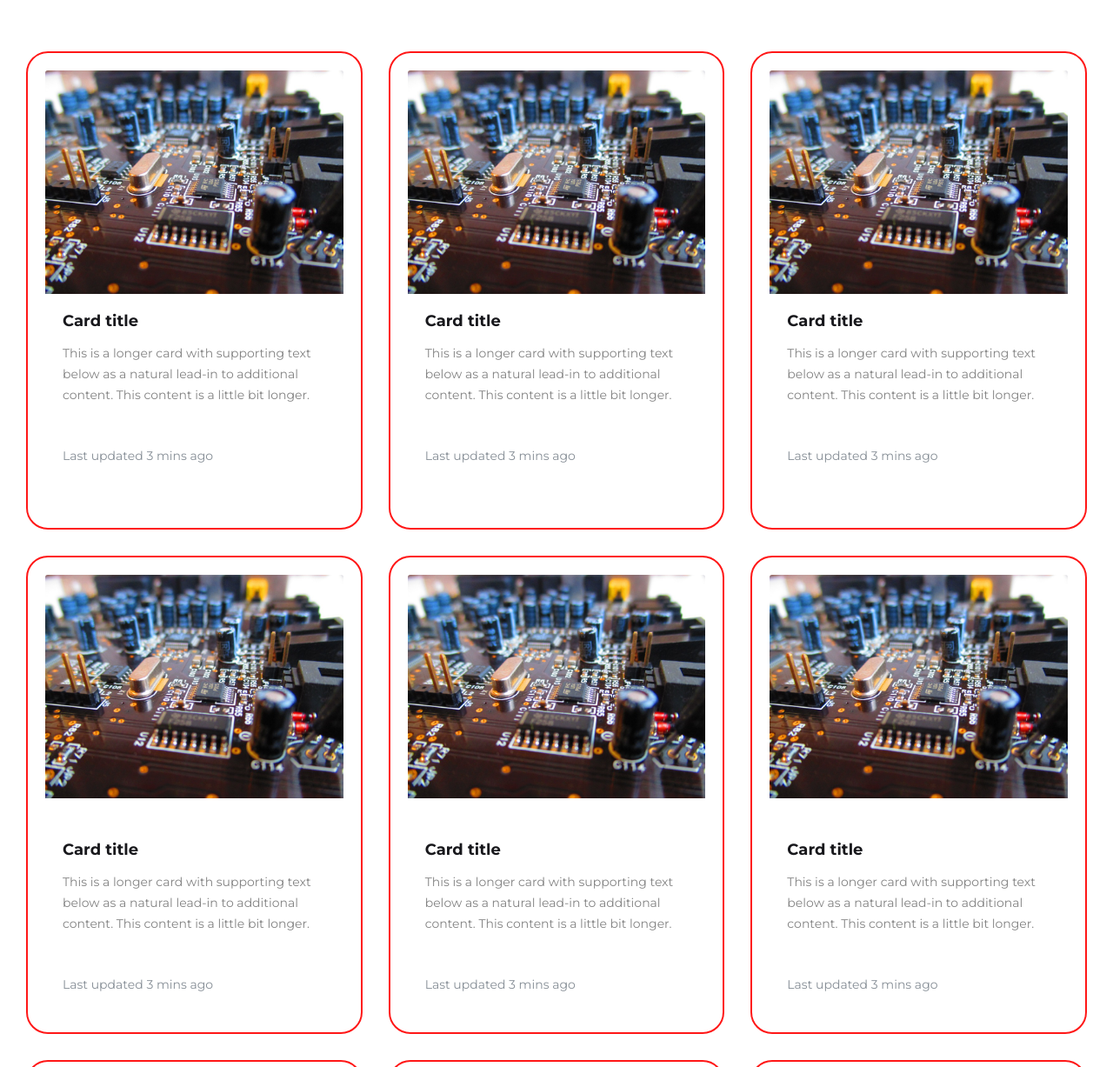
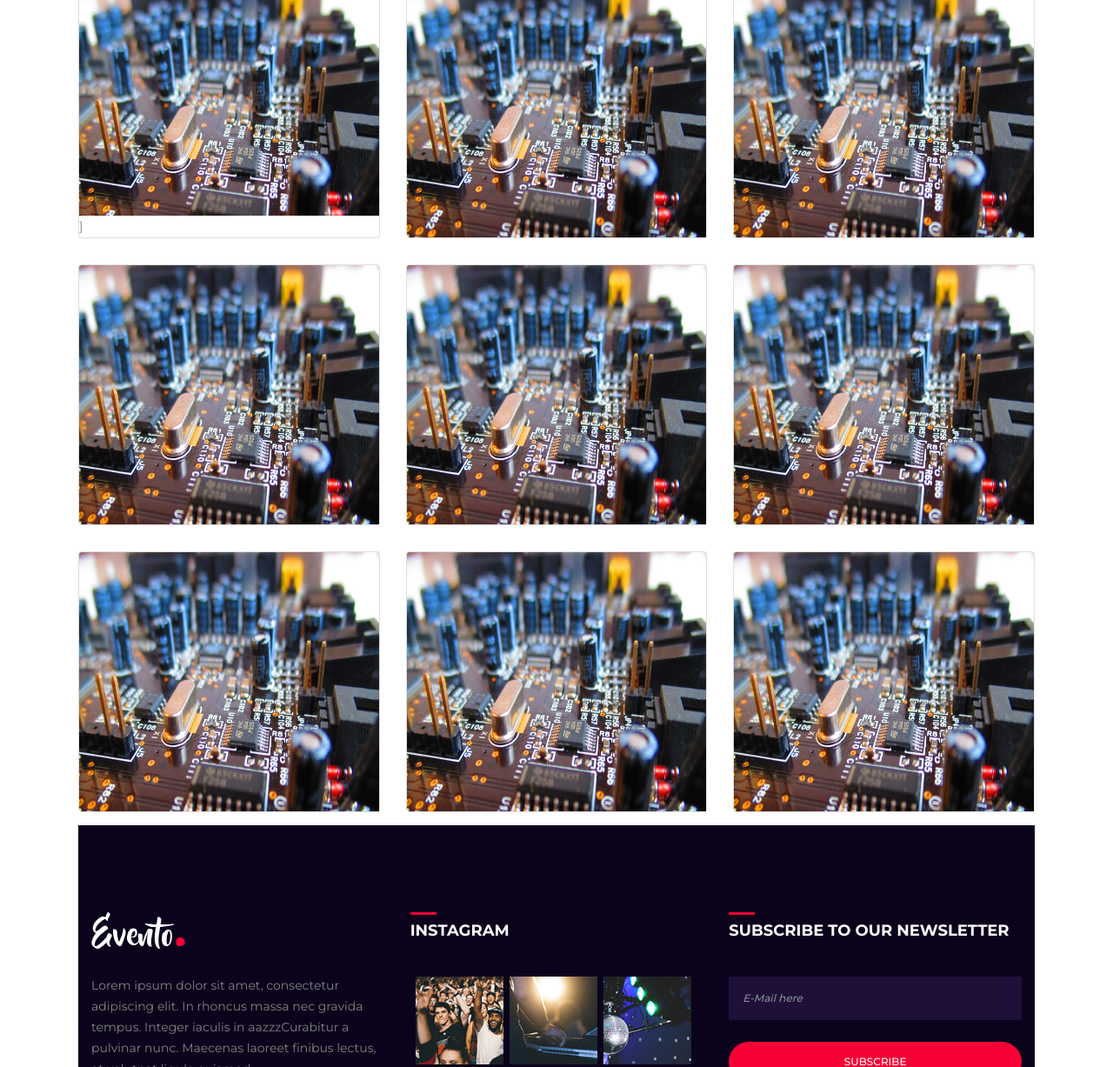
Before and after one commit to vishalmd2000/TechEventUI, a website: page events.html in a window 1280 px wide. Shown: the part 498-1725 px from the top of the page at 87% size. Drawn offline with Linux system fonts and the light colour scheme; files whose address does not match are found by name.

Commit message:
webpage-2
webpage-2

```diff
--- a/assets/css/event.css
+++ b/assets/css/event.css
@@ -1,11 +1,3 @@
-
-#carouselExampleInterval{
-  margin-left: 10px;
-  margin-right: 10px;
-  height: 1800px;
-  width: 1200px;
-}
-
 #logo{
   height: 90px;
   width: 120px;
@@ -17,98 +9,40 @@
   height: 70px;
 }
 
-.row{
-  margin-left: 75px;
-  margin-top: 50px;
-  margin-bottom: 50px;
-}
+#card4{
 
-#card1{
-  padding-left: 20px;
-  padding-right: 10px;
-  padding-top: 20px;
-  padding-bottom: 10px;
-  margin-bottom: 15px;
-  margin-top: 30px;
-  border-radius: 25px;
-  border: 2px solid rgb(255, 23, 23);
-  padding: 20px;
-  width: 200px;
-  height: 550px;
-}
-
-#card2{
-  padding-left: 10px;
-  padding-right: 10px;
-  padding-top: 20px;
-  padding-bottom: 10px;
-  margin-bottom: 15px;
-  margin-top: 30px;
-  border-radius: 25px;
-  border: 2px solid rgb(255, 23, 23);
-  padding: 20px;
-  width: 200px;
-  height: 550px;
-}
-#card3{
-  padding-left: 10px;
-  padding-right: 20px;
-  padding-top: 20px;
-  padding-bottom: 10px;
-  margin-bottom: 15px;
-  margin-top: 30px;
-  border-radius: 25px;
-  border: 2px solid rgb(255, 23, 23);
-  padding: 20px;
-  width: 200px;
-  height: 550px;
-}
-
-#card4{
-  padding-left: 20px;
-  padding-right: 10px;
-  padding-top: 10px;
-  padding-bottom: 10px;
   margin-bottom: 15px;
   margin-top: 15px;
-  border-radius: 25px;
-  border: 2px solid rgb(255, 23, 23);
-  padding: 20px;
   width: 200px;
-  height: 550px;
+  height: 300px;
+
 }
 #card5{
-  padding-left: 10px;
-  padding-right: 10px;
-  padding-top: 10px;
-  padding-bottom: 10px;
+
   margin-bottom: 15px;
   margin-top: 15px;
-  border-radius: 25px;
-  border: 2px solid rgb(255, 23, 23);
-  padding: 20px;
   width: 200px;
-  height: 550px;
+  height: 300px;
+
 }
 
 #card6{
-  padding-left: 10px;
-  padding-right: 20px;
-  padding-top: 10px;
-  padding-bottom: 10px;
+
   margin-bottom: 15px;
   margin-top: 15px;
-  border-radius: 25px;
-  border: 2px solid rgb(255, 23, 23);
-  padding: 20px;
   width: 200px;
-  height: 550px;
+  height: 300px;
 }
 
+.card-img-top{
+
+  height: 400px;
+  width: 450px;
+}
 
 #DECK{
-  margin-left: 30px;
-  margin-right: 30px;
+  margin-left: 90px;
+  margin-right: 90px;
   margin-bottom: 30px;
   margin-top: 30px;
 }
@@ -197,3 +131,10 @@
   -webkit-transform: translate3d(0,0,0);
   transform: translate3d(0,0,0);
 }
+
+
+
+/* bacground Color*/
+#grad {
+  background-image: linear-gradient(rgb(255, 255, 255), rgb(255, 255, 255));
+}
--- a/assets/css/main.css
+++ b/assets/css/main.css
@@ -2651,6 +2651,7 @@ Cover
   margin-top: 15px;
 }
 
+
 /*  ----------------------------------------------------
 8 tabs
 -------------------------------------------------------- */
--- a/events.html
+++ b/events.html
@@ -27,7 +27,7 @@
     <link href="assets/css/main.css" rel="stylesheet">
     <link href="assets/css/event.css" rel="stylesheet">
 </head>
-<body>
+<body id="grad">
 <div class="loader">
     <div class="loader-outter"></div>
     <div class="loader-inner"></div>
@@ -96,91 +96,86 @@
 
 
 <!--events section -->
- <div id="DECK">
-<div class="card-deck">
-        <div class="card" id="card1">
-          <img src="assets/img/circuit-board-973311_960_720.jpg" class="card-img-top" alt="...">
-          <div class="card-body">
-            <h5 class="card-title">Card title</h5>
-            <p class="card-text">This is a longer card with supporting text below as a natural lead-in to additional content. This content is a little bit longer.</p>
-            <p class="card-text"><small class="text-muted"><br>Last updated 3 mins ago</small></p>
-          </div>
-        </div>
-        <div class="card" id="card2">
-          <img src="assets/img/circuit-board-973311_960_720.jpg" class="card-img-top" alt="...">
-          <div class="card-body">
-            <h5 class="card-title">Card title</h5>
-            <p class="card-text">This is a longer card with supporting text below as a natural lead-in to additional content. This content is a little bit longer.</p>
-            <p class="card-text"><small class="text-muted"><br>Last updated 3 mins ago</small></p>
-          </div>
-        </div>
-        <div class="card" id="card3">
-          <img src="assets/img/circuit-board-973311_960_720.jpg" class="card-img-top" alt="...">
-          <div class="card-body">
-            <h5 class="card-title">Card title</h5>
-            <p class="card-text">This is a longer card with supporting text below as a natural lead-in to additional content. This content is a little bit longer.</p>
-            <p class="card-text"><small class="text-muted"><br>Last updated 3 mins ago</small></p>
-          </div>
-        </div>
-      </div>
+<div id="DECK">
 
-      <div class="card-deck">
-            <div class="card" id="card4">
-                    <div class="hovereffect">
-              <img src="assets/img/circuit-board-973311_960_720.jpg" class="card-img-top" alt="...">
-              <div class="overlay">
+
+    <div class="card-deck">
+        <div class="card" id="card4">
+            <div class="hovereffect">
+                <img src="assets/img/circuit-board-973311_960_720.jpg" class="card-img-top" alt="...">
+                <div class="overlay">
                     <h2>Effect 13</h2>
                     <p>
                         <a href="#">LINK HERE</a>
                     </p>
                 </div>
             </div>
-              <div class="card-body">
-                <h5 class="card-title">Card title</h5>
-                <p class="card-text">This is a longer card with supporting text below as a natural lead-in to additional content. This content is a little bit longer.</p>
-                <p class="card-text"><small class="text-muted"><br>Last updated 3 mins ago</small></p>
-              </div>
-            </div>
-            <div class="card" id="card5">
-                    <div class="hovereffect">
-              <img src="assets/img/circuit-board-973311_960_720.jpg" class="card-img-top" alt="...">
-              <div class="overlay">
+]        </div>
+        <div class="card" id="card5">
+            <div class="hovereffect">
+                <img src="assets/img/circuit-board-973311_960_720.jpg" class="card-img-top" alt="...">
+                <div class="overlay">
                     <h2>Effect 13</h2>
                     <p>
                         <a href="#">LINK HERE</a>
                     </p>
                 </div>
             </div>
-              <div class="card-body">
-                <h5 class="card-title">Card title</h5>
-                <p class="card-text">This is a longer card with supporting text below as a natural lead-in to additional content. This content is a little bit longer.</p>
-                <p class="card-text"><small class="text-muted"><br>Last updated 3 mins ago</small></p>
-              </div>
-            </div>
-            <div class="card" id="card6">
-                    <div class="hovereffect">
-              <img src="assets/img/circuit-board-973311_960_720.jpg" class="card-img-top" alt="...">
-              <div class="overlay">
+        </div>
+        <div class="card" id="card6">
+            <div class="hovereffect">
+                <img src="assets/img/circuit-board-973311_960_720.jpg" class="card-img-top" alt="...">
+                <div class="overlay">
                     <h2>Effect 13</h2>
                     <p>
                         <a href="#">LINK HERE</a>
                     </p>
                 </div>
             </div>
-              <div class="card-body">
-                <h5 class="card-title">Card title</h5>
-                <p class="card-text">This is a longer card with supporting text below as a natural lead-in to additional content. This content is a little bit longer.</p>
-                <p class="card-text"><small class="text-muted"><br>Last updated 3 mins ago</small></p>
-              </div>
-            </div>
-          </div>
+         </div>
+    </div>
 
 
+    <div class="card-deck">
+        <div class="card shadow-sm" id="card4">
+            <div class="hovereffect">
+                <img src="assets/img/circuit-board-973311_960_720.jpg" class="card-img-top" alt="...">
+                <div class="overlay">
+                    <h2>Effect 13</h2>
+                        <p>
+                            <a href="#">LINK HERE</a>
+                        </p>
+                </div>
+            </div>
+        </div>
+                    <div class="card shadow-sm" id="card5">
+                            <div class="hovereffect">
+                      <img src="assets/img/circuit-board-973311_960_720.jpg" class="card-img-top" alt="...">
+                      <div class="overlay">
+                            <h2>Effect 13</h2>
+                            <p>
+                                <a href="#">LINK HERE</a>
+                            </p>
+                        </div>
+                    </div>
+
+                    </div>
+                    <div class="card shadow-l" id="card6">
+                            <div class="hovereffect">
+                      <img src="assets/img/circuit-board-973311_960_720.jpg" class="card-img-top" alt="...">
+                      <div class="overlay">
+                            <h2>Effect 13</h2>
+                            <p>
+                                <a href="#">LINK HERE</a>
+                            </p>
+                        </div>
+                    </div>
+
+                    </div>
+                  </div>
 
 
-
-
-              <div class="card-deck">
+                  <div class="card-deck">
                     <div class="card" id="card4">
                             <div class="hovereffect">
                       <img src="assets/img/circuit-board-973311_960_720.jpg" class="card-img-top" alt="...">
@@ -191,11 +186,7 @@
                             </p>
                         </div>
                     </div>
-                      <div class="card-body">
-                        <h5 class="card-title">Card title</h5>
-                        <p class="card-text">This is a longer card with supporting text below as a natural lead-in to additional content. This content is a little bit longer.</p>
-                        <p class="card-text"><small class="text-muted"><br>Last updated 3 mins ago</small></p>
-                      </div>
+
                     </div>
                     <div class="card" id="card5">
                             <div class="hovereffect">
@@ -207,11 +198,7 @@
                             </p>
                         </div>
                     </div>
-                      <div class="card-body">
-                        <h5 class="card-title">Card title</h5>
-                        <p class="card-text">This is a longer card with supporting text below as a natural lead-in to additional content. This content is a little bit longer.</p>
-                        <p class="card-text"><small class="text-muted"><br>Last updated 3 mins ago</small></p>
-                      </div>
+
                     </div>
                     <div class="card" id="card6">
                             <div class="hovereffect">
@@ -223,16 +210,9 @@
                             </p>
                         </div>
                     </div>
-                      <div class="card-body">
-                        <h5 class="card-title">Card title</h5>
-                        <p class="card-text">This is a longer card with supporting text below as a natural lead-in to additional content. This content is a little bit longer.</p>
-                        <p class="card-text"><small class="text-muted"><br>Last updated 3 mins ago</small></p>
-                      </div>
+
                     </div>
                   </div>
-
-
-
 
 
 
```
Also changed, not shown: index.html (+3 -0 lines).
